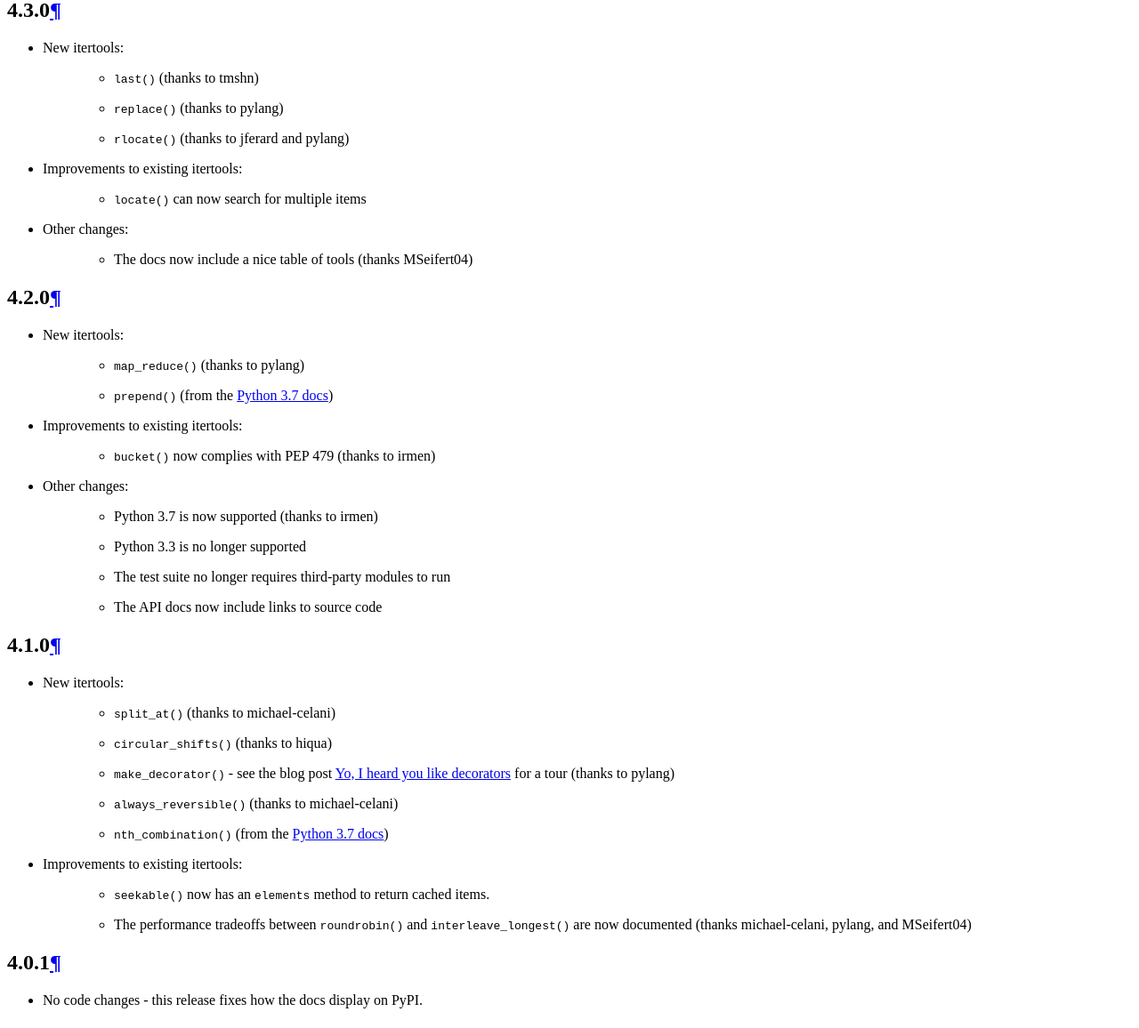
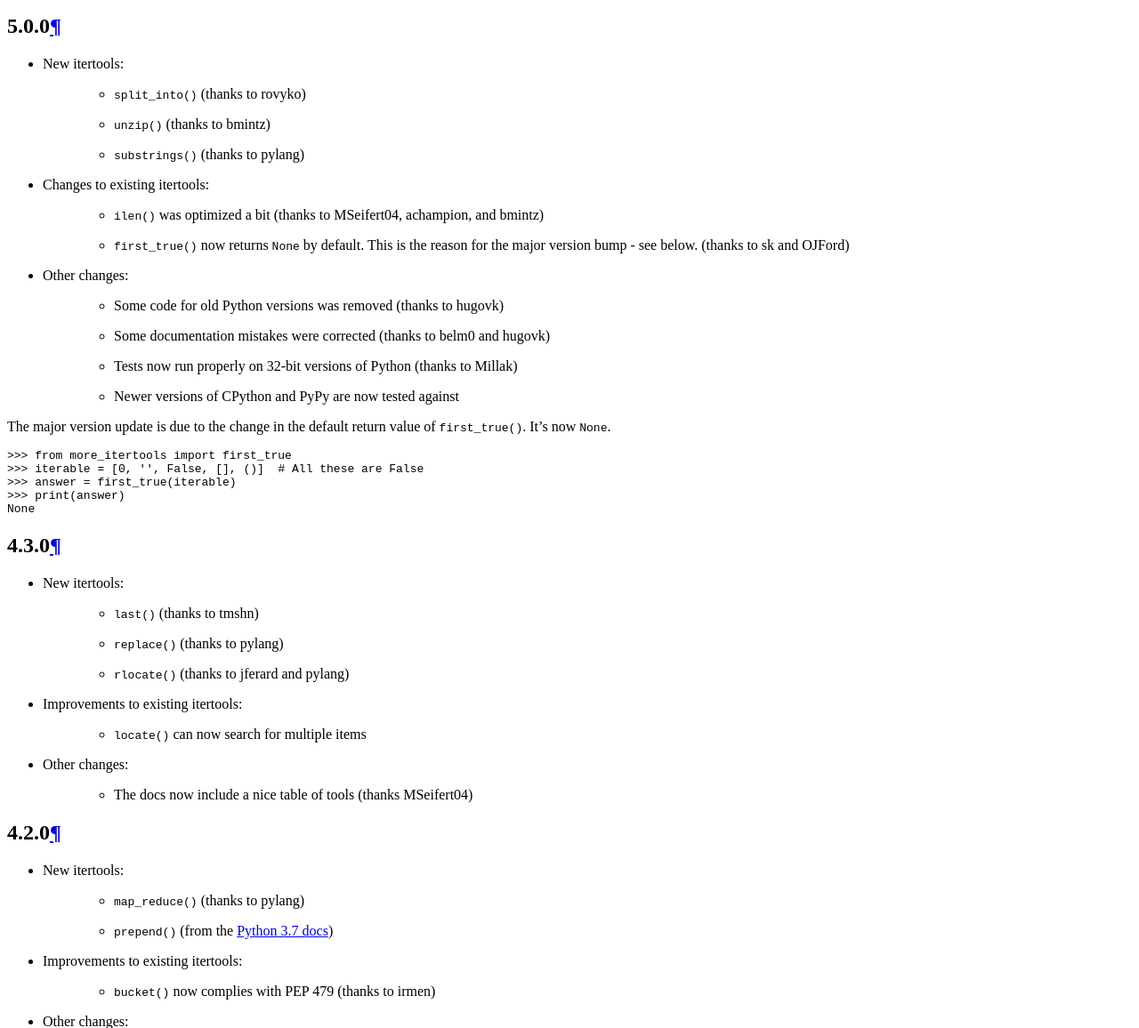
Before and after one commit to more-itertools/more-itertools, a Sphinx documentation site: the page built from docs/versions.rst, in a window 1280 px wide and 1400 px high, scrolled down 552 px, cut to the strip 244-1400 px from the top of the window. Shown: the whole strip at 89% size. Built offline with Sphinx 7.4.7 and the Read the Docs theme 2.0.0, drawn with Linux system fonts in a browser that asks for light colours.

Commit message:
Updates for version 5.0.0

```diff
--- a/docs/conf.py
+++ b/docs/conf.py
@@ -50,7 +50,7 @@ copyright = u'2012, Erik Rose'
 # built documents.
 #
 # The short X.Y version.
-version = '4.3.0'
+version = '5.0.0'
 # The full version, including alpha/beta/rc tags.
 release = version
 
--- a/docs/versions.rst
+++ b/docs/versions.rst
@@ -3,6 +3,35 @@ Version History
 ===============
 
 .. automodule:: more_itertools
+
+5.0.0
+-----
+
+* New itertools:
+    * :func:`split_into` (thanks to rovyko)
+    * :func:`unzip` (thanks to bmintz)
+    * :func:`substrings` (thanks to pylang)
+
+* Changes to existing itertools:
+    * :func:`ilen` was optimized a bit (thanks to MSeifert04, achampion, and  bmintz)
+    * :func:`first_true` now returns ``None`` by default. This is the reason for the major version bump - see below. (thanks to sk and OJFord)
+
+* Other changes:
+   * Some code for old Python versions was removed (thanks to hugovk)
+   * Some documentation mistakes were corrected  (thanks to belm0 and hugovk)
+   * Tests now run properly on 32-bit versions of Python (thanks to Millak)
+   * Newer versions of CPython and PyPy are now tested against
+
+The major version update is due to the change in the default return value of
+:func:`first_true`. It's now ``None``.
+
+.. code-block:: python
+
+    >>> from more_itertools import first_true
+    >>> iterable = [0, '', False, [], ()]  # All these are False
+    >>> answer = first_true(iterable)
+    >>> print(answer)
+    None
 
 4.3.0
 -----
--- a/setup.py
+++ b/setup.py
@@ -28,7 +28,7 @@ def get_long_description():
 
 setup(
     name='more-itertools',
-    version='4.3.0',
+    version='5.0.0',
     description='More routines for operating on iterables, beyond itertools',
     long_description=get_long_description(),
     author='Erik Rose',
```
